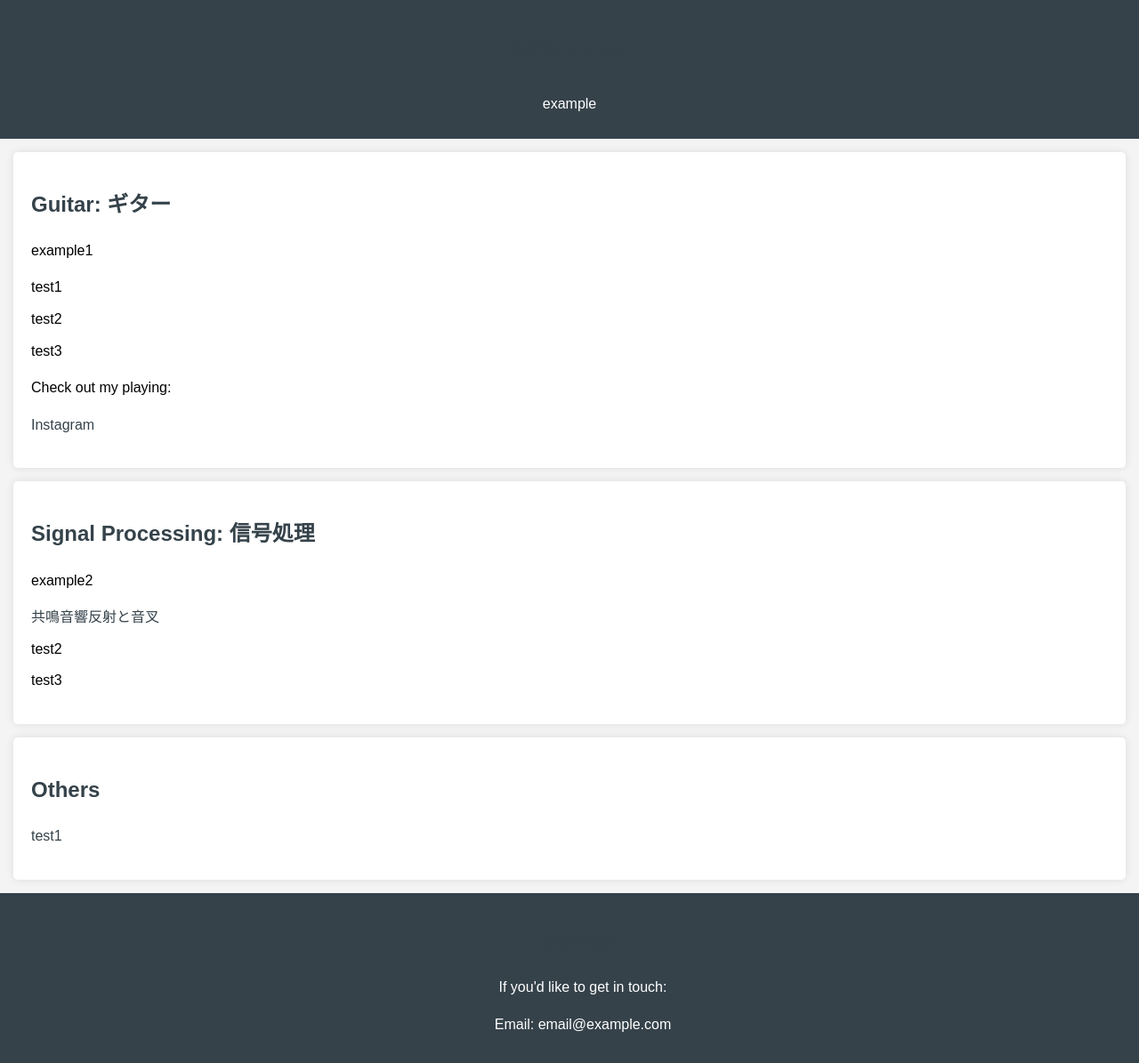
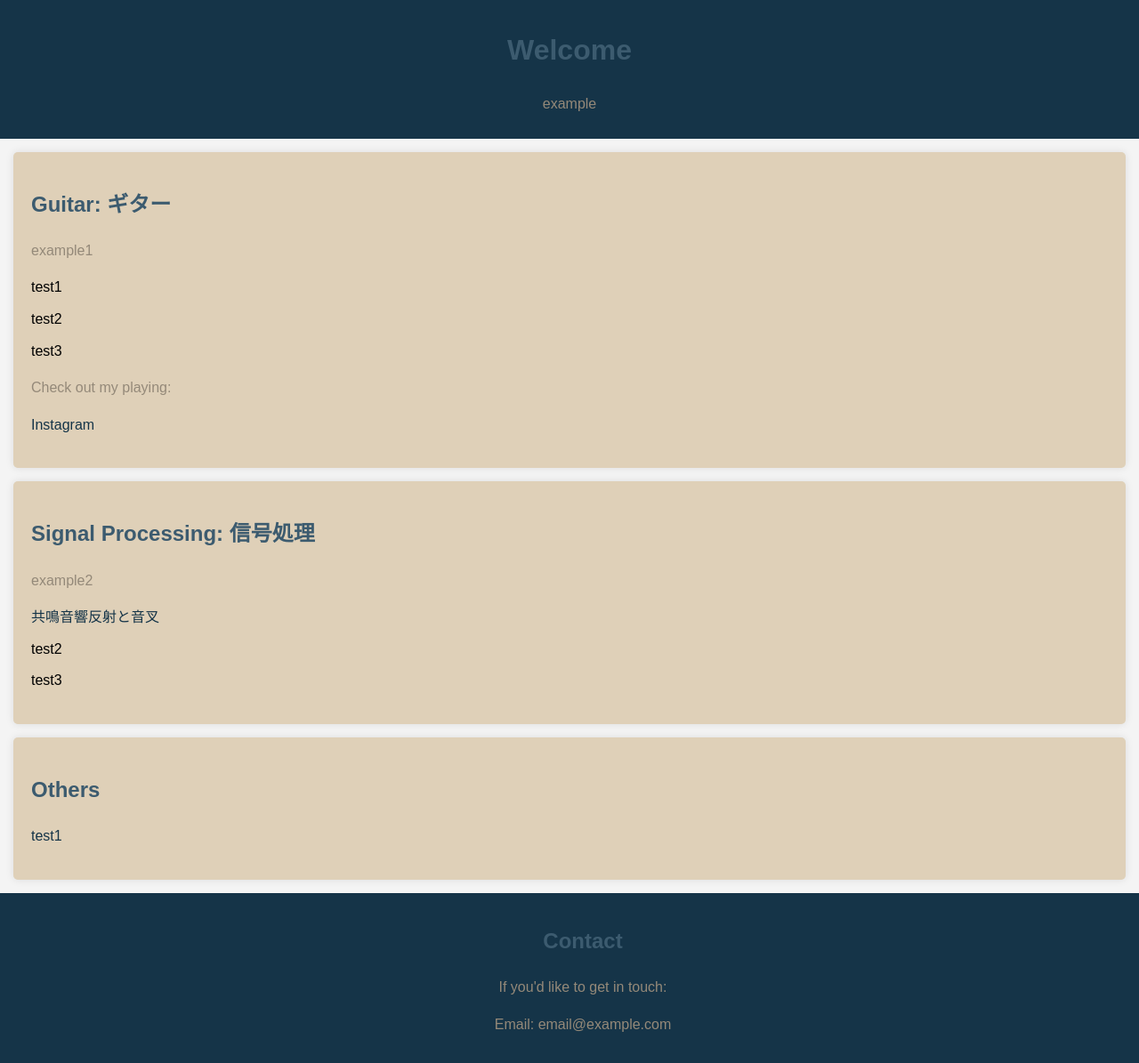
Before and after one commit to hiroya1q/hiroya1q.github.io, a plain HTML site: page index.html in a window 1280 px wide. Shown: the top 1195 px of the page at 89% size. Drawn offline with Linux system fonts and the light colour scheme.

Commit message:
Update index.html

```diff
--- a/index.html
+++ b/index.html
@@ -10,18 +10,18 @@
             line-height: 1.6;
             margin: 0;
             padding: 0;
-            background-color: #f4f4f4;
+            background-color: #f4f4f4; /* 背景色はそのまま */
         }
 
         header {
-            background: #35424a;
+            background: #153448; /* 45% のメインカラー */
             color: #ffffff;
             padding: 10px 0;
             text-align: center;
         }
 
         section {
-            background: #ffffff;
+            background: #DFD0B8; /* 10% のアクセントカラー */
             padding: 20px;
             margin: 15px;
             border-radius: 5px;
@@ -29,7 +29,11 @@
         }
 
         h1, h2 {
-            color: #35424a;
+            color: #3C5B6F; /* 25% のサブカラー */
+        }
+
+        p {
+            color: #948979; /* 15% のテキストカラー */
         }
 
         ul {
@@ -43,17 +47,17 @@
 
         a {
             text-decoration: none;
-            color: #35424a;
+            color: #153448; /* メインカラー */
             border-bottom: 1px solid transparent;
             transition: border-bottom 0.3s;
         }
 
         a:hover {
-            border-bottom: 1px solid #35424a;
+            border-bottom: 1px solid #3C5B6F; /* サブカラー */
         }
 
         footer {
-            background: #35424a;
+            background: #153448; /* メインカラー */
             color: #ffffff;
             padding: 15px;
             text-align: center;
```
